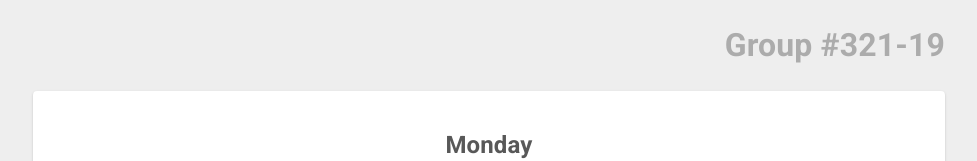
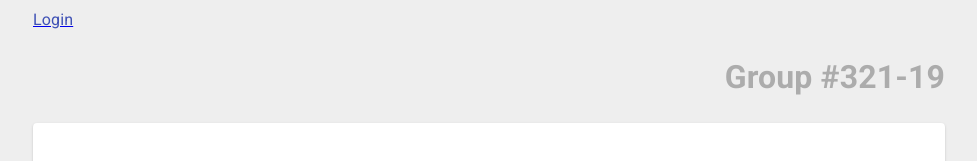
Before and after one commit to odil-abdulloyev/schedule, a React (Create React App) app: page / in a window 1280 px wide. Shown: the top 161 px of the page, without its empty margins (151-1128 px from the left). Built offline with nearby package versions, Linux system fonts and the light colour scheme; no server answers; the database is empty.

Commit message:
feat: add login link

```diff
--- a/src/pages/home/home.jsx
+++ b/src/pages/home/home.jsx
@@ -1,10 +1,17 @@
 import { Container } from '@material-ui/core';
 import React from 'react';
 import Schedule from '../../components/schedule/schedule';
+import { Link } from 'react-router-dom';
+import { Typography, Link as MaterialLink } from '@material-ui/core';
 
 export default function Home() {
   return (
     <Container maxWidth='md'>
+      <Link to='/login'>
+        <Typography>
+          <MaterialLink>Login</MaterialLink>
+        </Typography>
+      </Link>
       <Schedule group='321-19' />
     </Container>
   );
```
